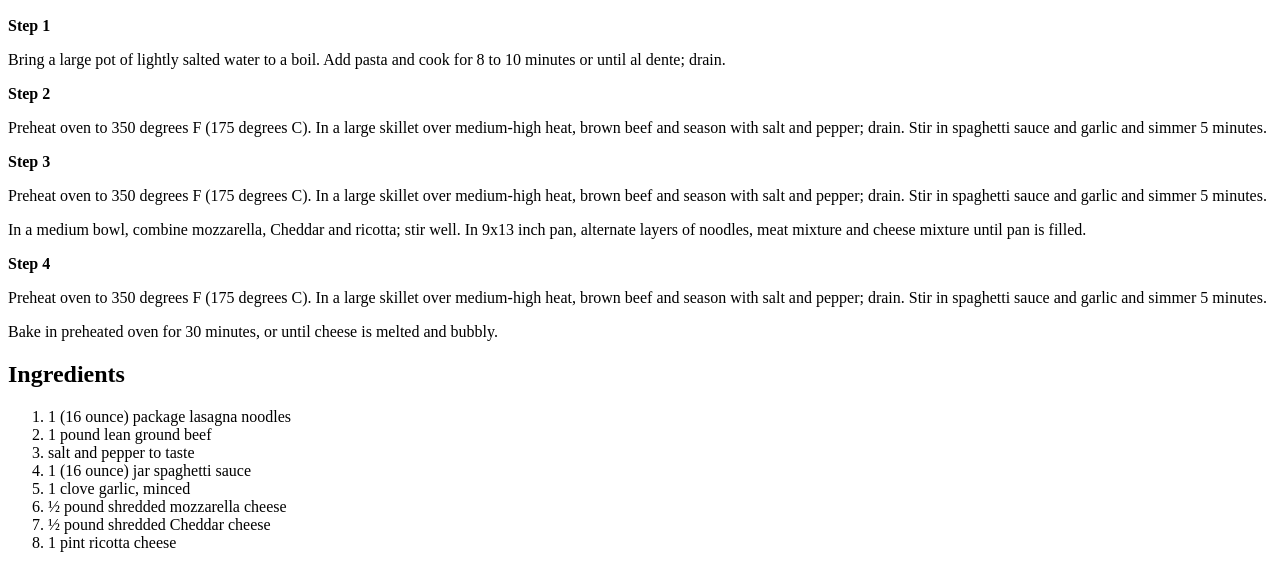
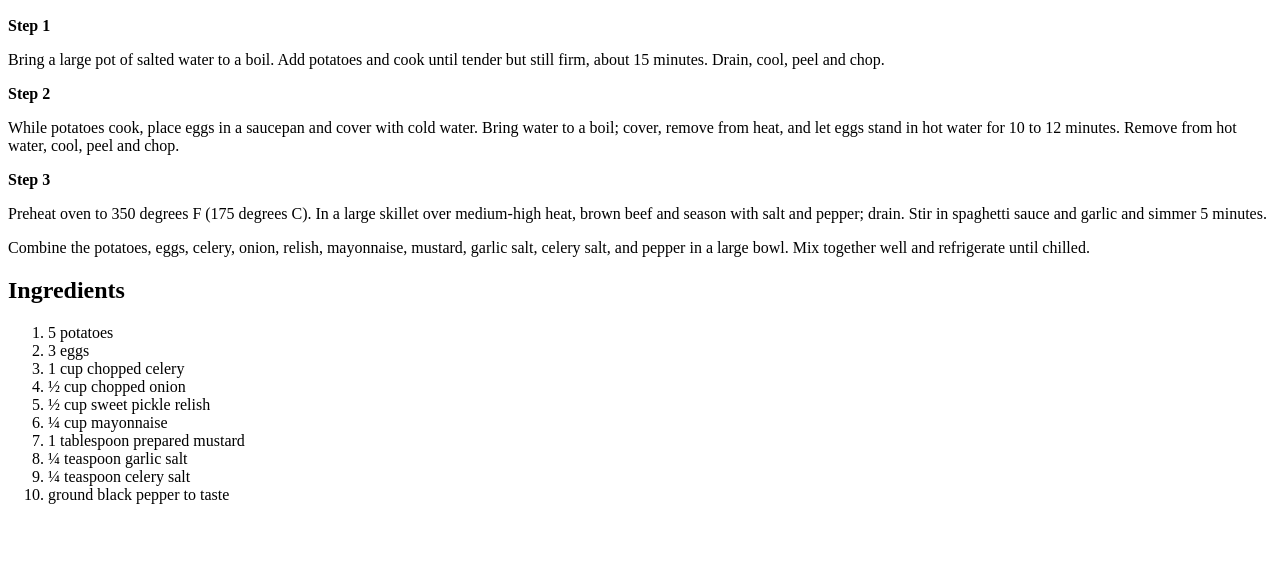
Before and after one commit to VycMajoris/LEGACY_odin-recipes, a plain HTML site: page recipes/potato-salad.html in a window 1280 px wide. Shown: the part 634-1202 px from the top of the page. After the commit the page ends 1154 px from the top, so only its background shows below. Drawn offline with Linux system fonts and the light colour scheme.

Commit message:
add potato salad recipe

```diff
--- a/recipes/potato-salad.html
+++ b/recipes/potato-salad.html
@@ -9,30 +9,31 @@
 </head>
 <body>
     <h1>Brenda's Lasagna</h1>
-    <img src="https://www.leahandgibson.com/wp-content/uploads/2022/05/Lasagna3.jpeg" alt="Lasagna sample">
+    <img src="https://i0.wp.com/www.aspicyperspective.com/wp-content/uploads/2019/03/best-potato-salad-1.jpg" alt="Potato salad sample">
 
     <h2>Description</h2>
 
     <label for="Step1"><strong>Step 1</strong></label>
 
-    <p>Bring a large pot of lightly salted water to a boil. Add pasta and cook for 8 to 10 minutes or until al dente; drain.</p>
+    <p>Bring a large pot of salted water to a boil. Add potatoes and cook until tender but still firm, about 15 minutes. Drain, cool, peel and chop.</p>
     <label for="Step2"><strong>Step 2</strong></label>
-    <p>Preheat oven to 350 degrees F (175 degrees C). In a large skillet over medium-high heat, brown beef and season with salt and pepper; drain. Stir in spaghetti sauce and garlic and simmer 5 minutes.</p>
+    <p>While potatoes cook, place eggs in a saucepan and cover with cold water. Bring water to a boil; cover, remove from heat, and let eggs stand in hot water for 10 to 12 minutes. Remove from hot water, cool, peel and chop.</p>
     <label for="Step3"><strong>Step 3</strong></label><p>Preheat oven to 350 degrees F (175 degrees C). In a large skillet over medium-high heat, brown beef and season with salt and pepper; drain. Stir in spaghetti sauce and garlic and simmer 5 minutes.</p>
-    <p>In a medium bowl, combine mozzarella, Cheddar and ricotta; stir well. In 9x13 inch pan, alternate layers of noodles, meat mixture and cheese mixture until pan is filled.</p>
-    <label for="Step4"><strong>Step 4</strong></label><p>Preheat oven to 350 degrees F (175 degrees C). In a large skillet over medium-high heat, brown beef and season with salt and pepper; drain. Stir in spaghetti sauce and garlic and simmer 5 minutes.</p>
-    <p>Bake in preheated oven for 30 minutes, or until cheese is melted and bubbly.</p>
+    <p>Combine the potatoes, eggs, celery, onion, relish, mayonnaise, mustard, garlic salt, celery salt, and pepper in a large bowl. Mix together well and refrigerate until chilled.</p>
+
 
     <h2>Ingredients</h2>
     <ol>
-        <li>1 (16 ounce) package lasagna noodles</li>
-        <li>1 pound lean ground beef</li>
-        <li>salt and pepper to taste</li>
-        <li>1 (16 ounce) jar spaghetti sauce</li>
-        <li>1 clove garlic, minced</li>
-        <li>½ pound shredded mozzarella cheese</li>
-        <li>½ pound shredded Cheddar cheese</li>
-        <li>1 pint ricotta cheese</li>
+        <li>5 potatoes</li>
+        <li>3 eggs</li>
+        <li>1 cup chopped celery</li>
+        <li>½ cup chopped onion</li>
+        <li>½ cup sweet pickle relish</li>
+        <li>¼ cup mayonnaise</li>
+        <li>1 tablespoon prepared mustard</li>
+        <li>¼ teaspoon garlic salt</li>
+        <li>¼ teaspoon celery salt</li>
+        <li>ground black pepper to taste</li>
     </ol>
 
 </body>
```
